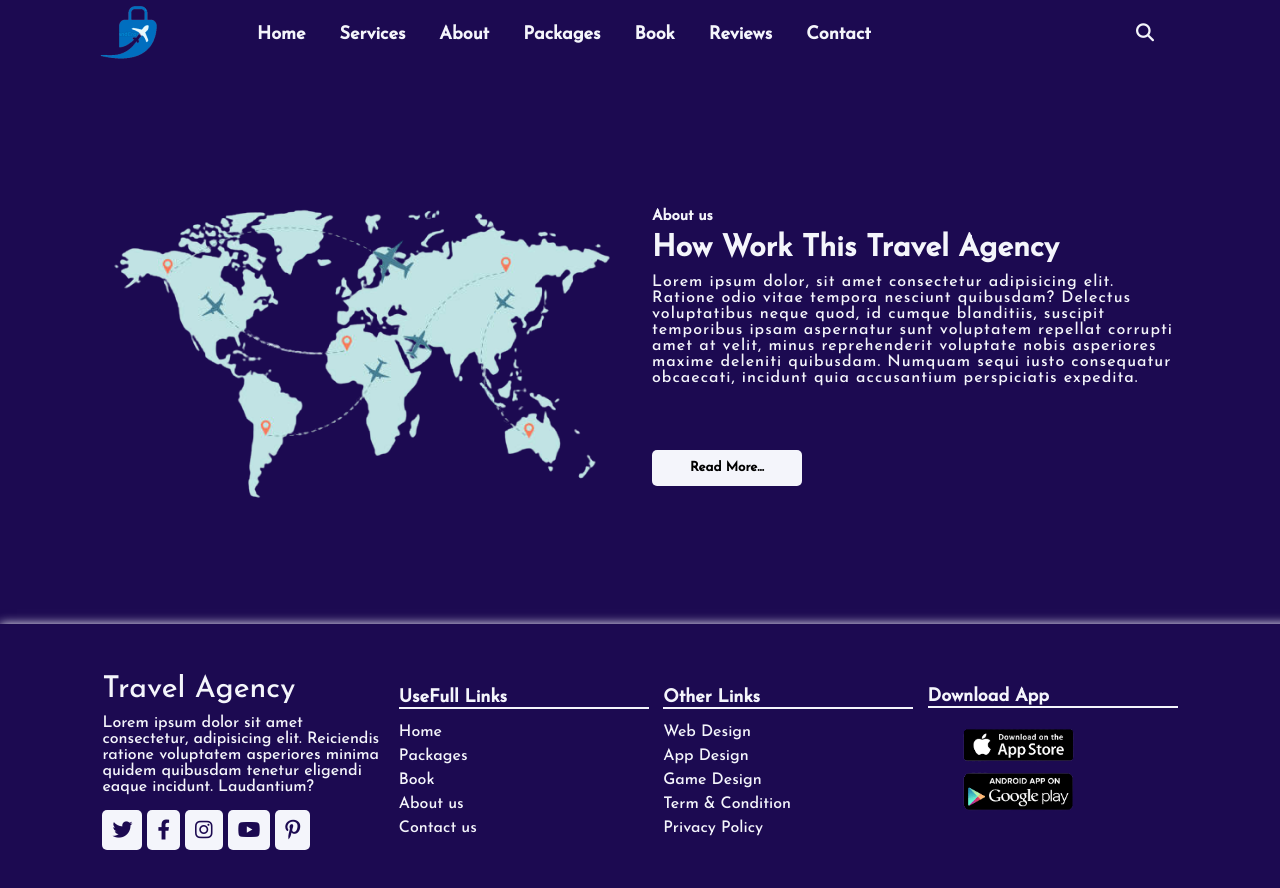
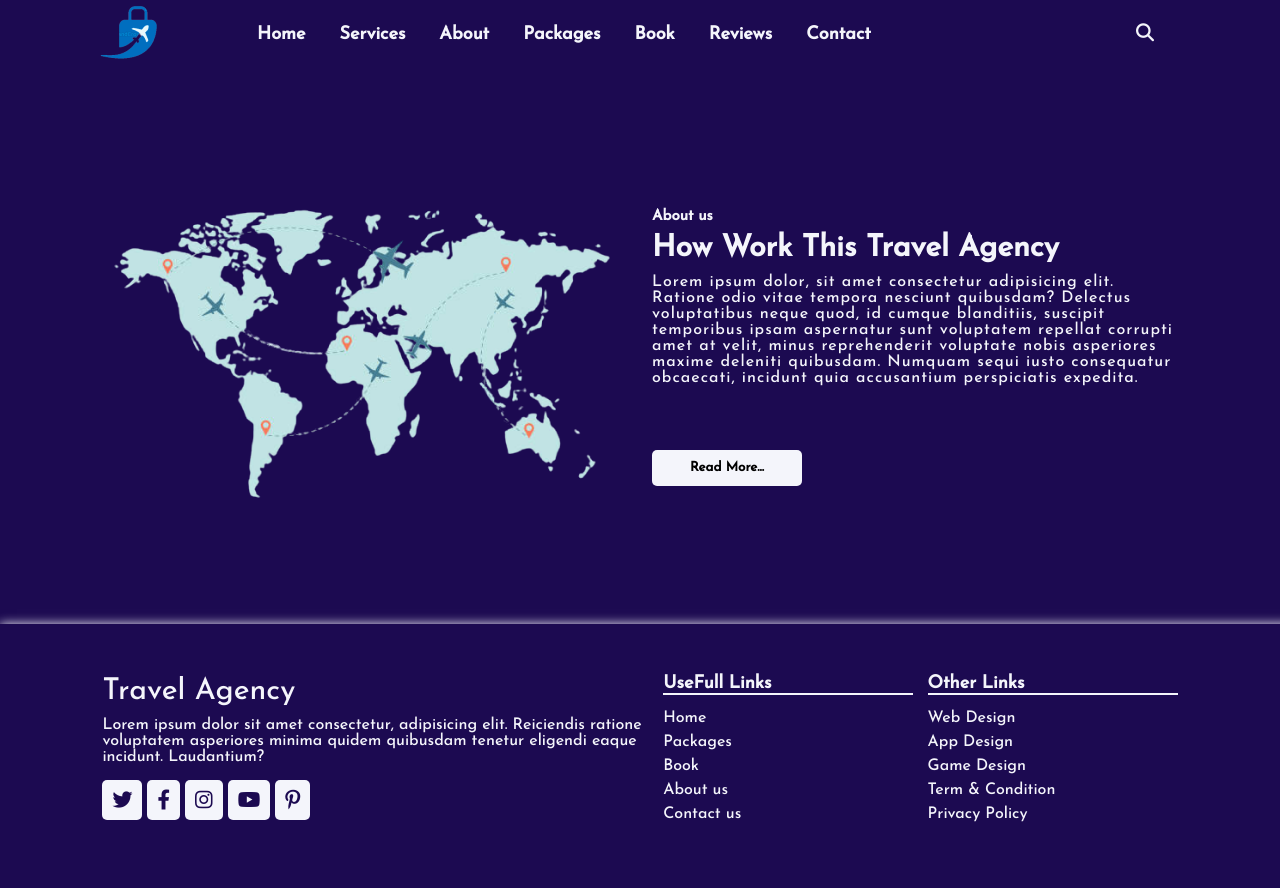
Before and after one commit to AbdirashidHaji/product, a plain HTML site: page about.html in a window 1280 px wide. Drawn offline with Linux system fonts and the light colour scheme.

Commit message:
removed a section of the footer

```diff
--- a/about.html
+++ b/about.html
@@ -115,10 +115,6 @@
                     <li><a href="#">Privacy Policy</a></li>
                 </ul>
             </div>
-            <div class="row" id="row4">
-                <h3>Download App</h3>
-                <img src="./images/app.png" alt="">
-            </div>
         </div>
     </footer>
 
```
Also changed, not shown: index.html (+0 -4 lines).
